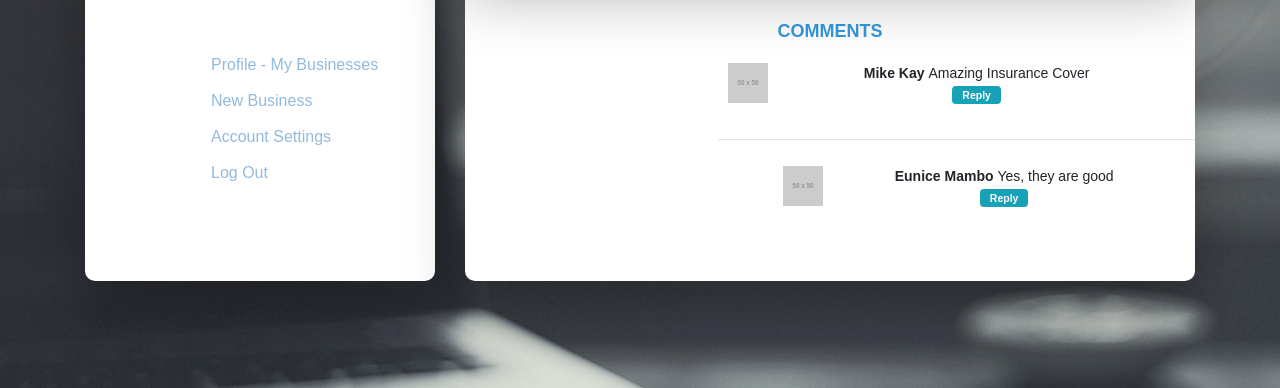
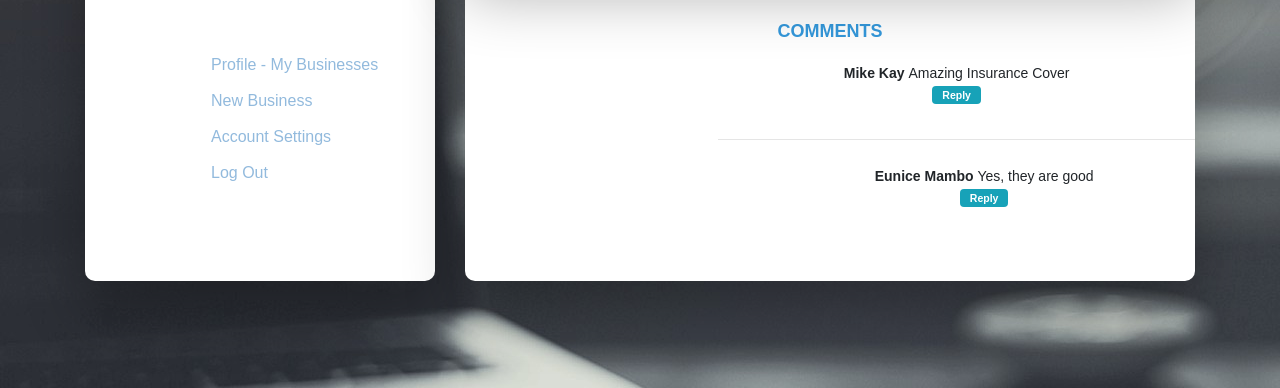
Before and after one commit to dcDalin/WeConnect, a website: page Designs/UI/more-business-info.html in a window 1280 px wide. Shown: the part 412-800 px from the top of the page. Drawn offline with Linux system fonts and the light colour scheme; placeholder pictures from the web are drawn by us.

Commit message:
fix: remove default image

```diff
--- a/Designs/UI/more-business-info.html
+++ b/Designs/UI/more-business-info.html
@@ -98,9 +98,6 @@
                             </div>
                             <div class="col">
                                 <div class="media business-comments">
-                                    <div class="media-left">
-                                        <img src="http://fakeimg.pl/50x50" class="media-object" style="width:40px">
-                                    </div>
                                     <div class="media-body reset-media-body">
                                         <p class="komen">
                                            <strong>Mike Kay </strong>Amazing Insurance Cover<br>
@@ -111,9 +108,6 @@
                                 <hr>
                                 <div class="geser">
                                     <div class="media business-comments">
-                                    <div class="media-left">
-                                        <img src="http://fakeimg.pl/50x50" class="media-object" style="width:40px">
-                                    </div>
                                     <div class="media-body">
                                         <p class="komen">
                                            <strong>Eunice Mambo </strong> Yes, they are good<br>
```
